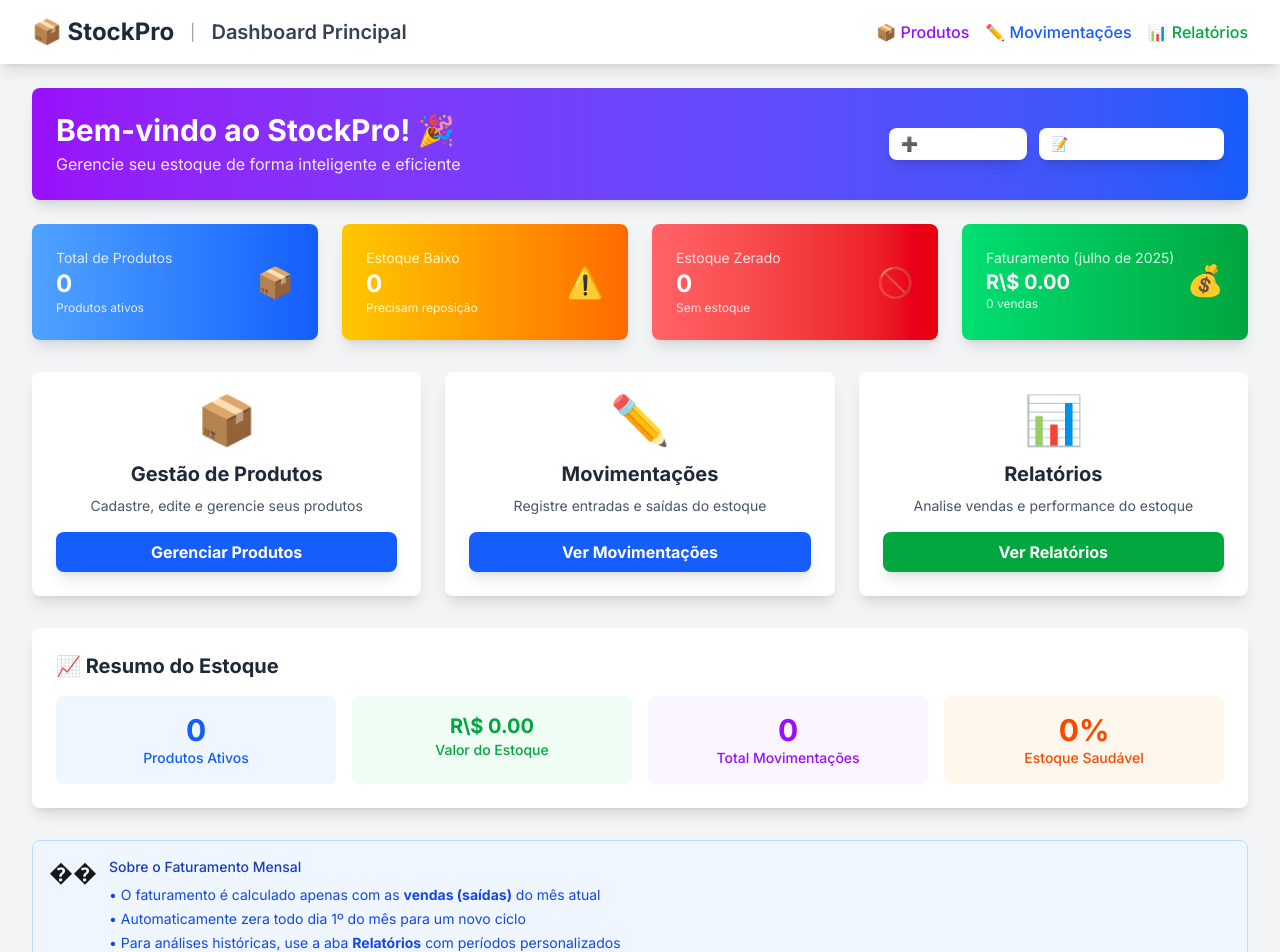
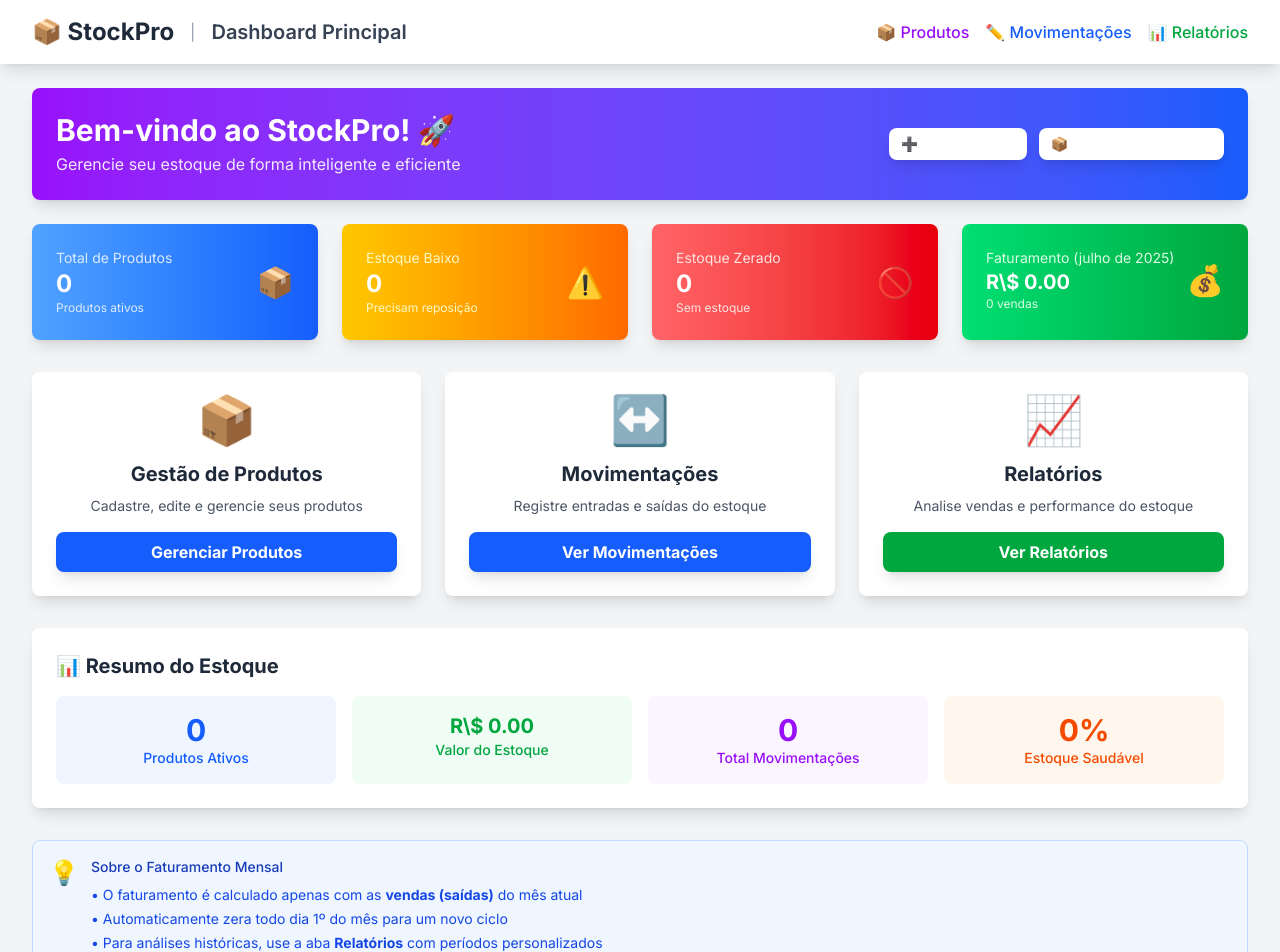
Before and after one commit to rafaelguizi/sistema-estoque-adega, a Next.js app: page /dashboard in a window 1280 px wide. Shown: the top 952 px of the page. Built offline with nearby package versions, Linux system fonts and the light colour scheme.

Commit message:
Fix: corrigir erros TypeScript para deploy na Vercel

```diff
--- a/src/app/dashboard/page.tsx
+++ b/src/app/dashboard/page.tsx
@@ -135,7 +135,7 @@ export default function Dashboard() {
             <div className="bg-gradient-to-r from-purple-600 to-blue-600 rounded-lg shadow-lg p-4 sm:p-6 mb-6 text-white">
               <div className="flex flex-col sm:flex-row items-start sm:items-center justify-between space-y-4 sm:space-y-0">
                 <div>
-                  <h1 className="text-xl sm:text-2xl lg:text-3xl font-bold">Bem-vindo ao StockPro! 🎉</h1>
+                  <h1 className="text-xl sm:text-2xl lg:text-3xl font-bold">Bem-vindo ao StockPro! 🚀</h1>
                   <p className="text-purple-100 mt-1 text-sm sm:text-base">
                     Gerencie seu estoque de forma inteligente e eficiente
                   </p>
@@ -155,7 +155,7 @@ export default function Dashboard() {
                     size="sm"
                     className="w-full sm:w-auto bg-white bg-opacity-20 hover:bg-opacity-30 text-white border-white"
                   >
-                    📝 Nova Movimentação
+                    📦 Nova Movimentação
                   </LoadingButton>
                 </div>
               </div>
@@ -217,7 +217,7 @@ export default function Dashboard() {
             {faturamentoMensal.totalFaturamento > 0 && (
               <div className="bg-green-50 border border-green-200 rounded-lg p-4 mb-6">
                 <div className="flex items-start space-x-3">
-                  <div className="text-2xl">📈</div>
+                  <div className="text-2xl">📊</div>
                   <div>
                     <h3 className="text-sm font-medium text-green-800">
                       Faturamento de {faturamentoMensal.mesAno}
@@ -317,7 +317,7 @@ export default function Dashboard() {
               {/* Movimentações */}
               <div className="bg-white rounded-lg shadow-lg p-4 sm:p-6 hover:shadow-xl transition-shadow duration-200">
                 <div className="text-center">
-                  <div className="text-4xl sm:text-5xl mb-3 sm:mb-4">✏️</div>
+                  <div className="text-4xl sm:text-5xl mb-3 sm:mb-4">↔️</div>
                   <h3 className="text-lg sm:text-xl font-bold text-gray-800 mb-2">Movimentações</h3>
                   <p className="text-gray-600 text-sm mb-4">
                     Registre entradas e saídas do estoque
@@ -336,7 +336,7 @@ export default function Dashboard() {
               {/* Relatórios */}
               <div className="bg-white rounded-lg shadow-lg p-4 sm:p-6 hover:shadow-xl transition-shadow duration-200 sm:col-span-2 lg:col-span-1">
                 <div className="text-center">
-                  <div className="text-4xl sm:text-5xl mb-3 sm:mb-4">📊</div>
+                  <div className="text-4xl sm:text-5xl mb-3 sm:mb-4">📈</div>
                   <h3 className="text-lg sm:text-xl font-bold text-gray-800 mb-2">Relatórios</h3>
                   <p className="text-gray-600 text-sm mb-4">
                     Analise vendas e performance do estoque
@@ -355,7 +355,7 @@ export default function Dashboard() {
 
             {/* Resumo do Estoque */}
             <div className="bg-white rounded-lg shadow-lg p-4 sm:p-6">
-              <h3 className="text-lg sm:text-xl font-bold text-gray-800 mb-4">📈 Resumo do Estoque</h3>
+              <h3 className="text-lg sm:text-xl font-bold text-gray-800 mb-4">📊 Resumo do Estoque</h3>
 
               <div className="grid grid-cols-1 sm:grid-cols-2 lg:grid-cols-4 gap-4">
                 <div className="text-center p-3 sm:p-4 bg-blue-50 rounded-lg">
@@ -388,7 +388,7 @@ export default function Dashboard() {
             <div className="mt-6 sm:mt-8 bg-blue-50 border border-blue-200 rounded-lg p-4">
               <div className="flex">
                 <div className="flex-shrink-0">
-                  <div className="text-xl sm:text-2xl">��</div>
+                  <div className="text-xl sm:text-2xl">💡</div>
                 </div>
                 <div className="ml-3">
                   <h3 className="text-sm font-medium text-blue-800">
--- a/src/app/produtos/page.tsx
+++ b/src/app/produtos/page.tsx
@@ -1,5 +1,5 @@
 'use client'
-import { useState, useEffect, useRef } from 'react'
+import { useState, useEffect, useRef, useCallback } from 'react'
 import { useRouter } from 'next/navigation'
 import { useToastContext } from '@/components/ToastProvider'
 import { useLoading } from '@/hooks/useLoading'
@@ -68,11 +68,7 @@ export default function Produtos() {
   ]
 
   // Carregar produtos
-  useEffect(() => {
-    carregarProdutos()
-  }, [])
-
-  const carregarProdutos = async () => {
+  const carregarProdutos = useCallback(async () => {
     await withLoading('carregando', async () => {
       await new Promise(resolve => setTimeout(resolve, 800))
 
@@ -81,7 +77,7 @@ export default function Produtos() {
         try {
           const produtosCarregados = JSON.parse(produtosSalvos)
           // Migrar produtos antigos sem código de barras
-          const produtosMigrados = produtosCarregados.map((produto: any) => ({
+          const produtosMigrados = produtosCarregados.map((produto: Produto) => ({
             ...produto,
             codigoBarras: produto.codigoBarras || ''
           }))
@@ -92,7 +88,11 @@ export default function Produtos() {
         }
       }
     })
-  }
+  }, [withLoading, toast])
+
+  useEffect(() => {
+    carregarProdutos()
+  }, [carregarProdutos])
 
   const salvarProdutos = (novosProdutos: Produto[]) => {
     localStorage.setItem('stockpro_produtos', JSON.stringify(novosProdutos))
@@ -202,7 +202,7 @@ export default function Produtos() {
     })
   }
 
-  const handleSubmit = async (e: React.FormEvent) => {
+  const handleSubmit = async (e: React.FormEvent<HTMLFormElement>) => {
     e.preventDefault()
 
     await withLoading('salvando', async () => {
@@ -1095,7 +1095,7 @@ export default function Produtos() {
         <div className="mt-6 sm:mt-8 bg-blue-50 border border-blue-200 rounded-lg p-4">
           <div className="flex">
             <div className="flex-shrink-0">
-              <div className="text-xl sm:text-2xl">��</div>
+              <div className="text-xl sm:text-2xl">💡</div>
             </div>
             <div className="ml-3">
               <h3 className="text-sm font-medium text-blue-800">
```
